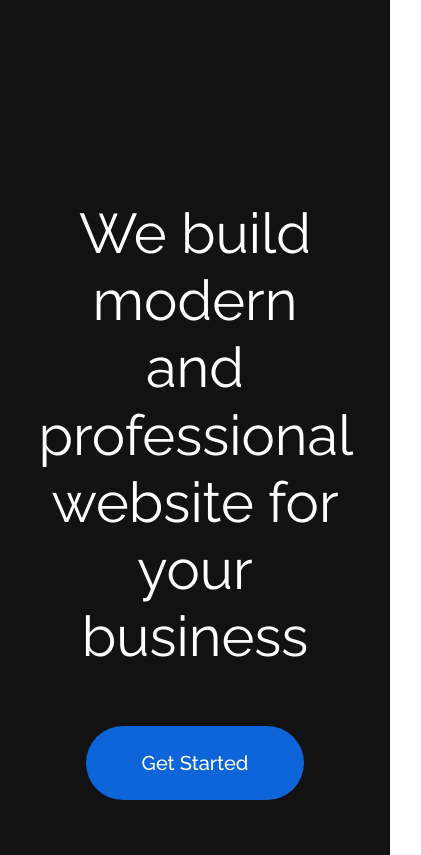
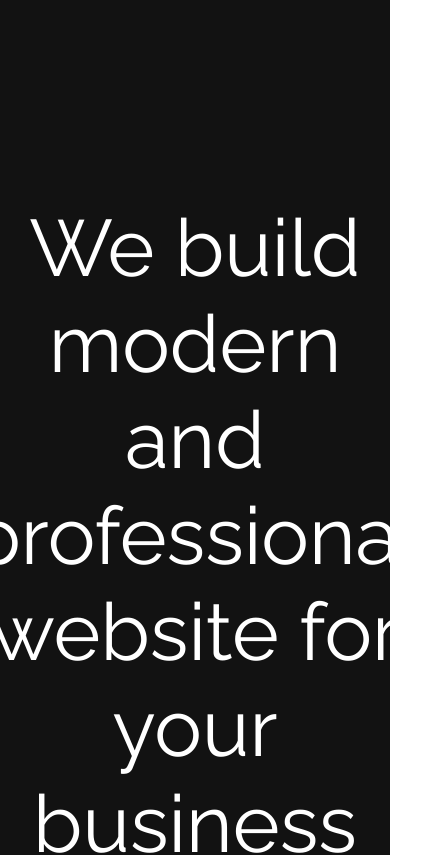
Before and after one commit to joewardperalta/jpstudio, a Next.js app: page / in a window 390 px wide. Shown: the top 855 px of the page, 421 px wide, since content can reach past the window. Built offline with nearby package versions, Linux system fonts and the light colour scheme.

Commit message:
Add breakpoint for desktop, tablet, and mobile

```diff
--- a/tailwind.config.mjs
+++ b/tailwind.config.mjs
@@ -26,7 +26,7 @@ export default {
 
       fontSize: {
         title: [
-          "3.5rem",
+          "5rem",
           {
             lineHeight: "1.2",
           },
@@ -65,6 +65,12 @@ export default {
       gap: {
         50: "12.5rem",
       },
+
+      screens: {
+        "desktop": "1440px",
+        "tablet": "834px",
+        "mobile": "375px"
+      }
     },
   },
   plugins: [],
```
